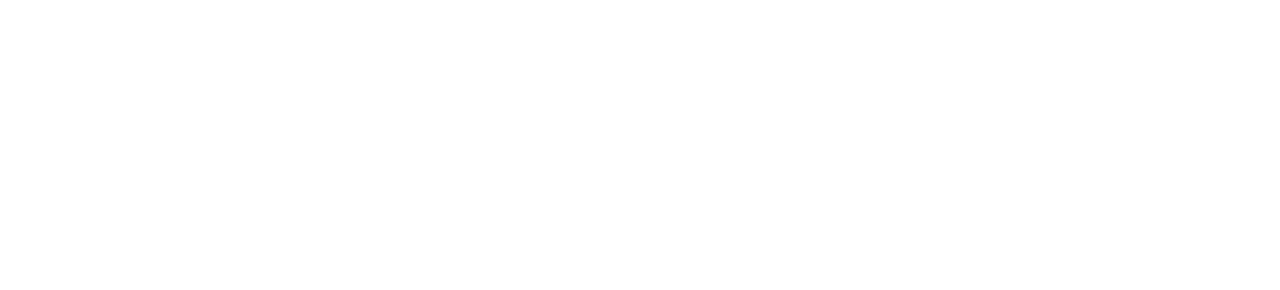
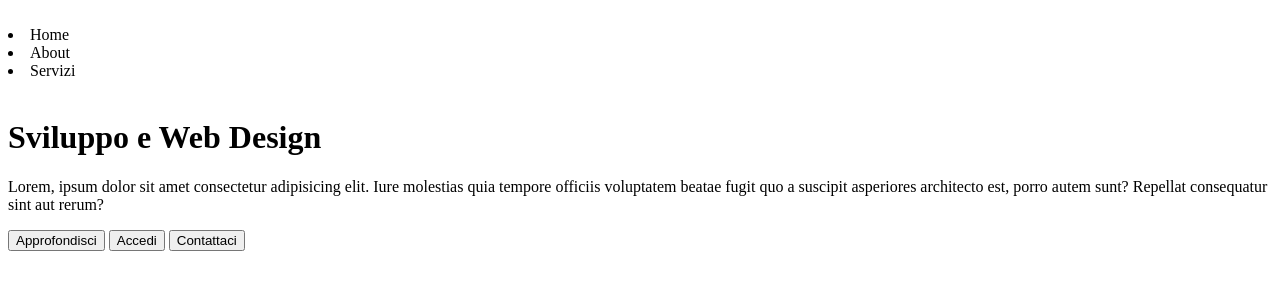
Before and after one commit to giuliacreps2/Esercitazione_Mockup_Sass, a plain HTML site: page index.html in a window 1280 px wide. Drawn offline with Linux system fonts and the light colour scheme.

Commit message:
doing sass

```diff
--- a/index.html
+++ b/index.html
@@ -5,5 +5,42 @@
     <meta name="viewport" content="width=device-width, initial-scale=1.0" />
     <title>Mockup with Sass</title>
   </head>
-  <body></body>
+  <body>
+    <!--NAVBAR-->
+    <header>
+      <img src="" />
+      <nav>
+        <li>Home</li>
+        <li>About</li>
+        <li>Servizi</li>
+      </nav>
+    </header>
+
+    <!--HERO-->
+    <main>
+      <div>
+        <img src="" />
+      </div>
+      <div>
+        <h1>Sviluppo e Web Design</h1>
+        <p>
+          Lorem, ipsum dolor sit amet consectetur adipisicing elit. Iure molestias quia tempore officiis voluptatem beatae fugit quo a suscipit asperiores
+          architecto est, porro autem sunt? Repellat consequatur sint aut rerum?
+        </p>
+        <div>
+          <button>Approfondisci</button>
+          <button>Accedi</button>
+          <button>Contattaci</button>
+        </div>
+      </div>
+    </main>
+
+    <!--CARD-->
+    <section>
+      <img src="" alt="" />
+      <img src="" alt="" />
+      <img src="" alt="" />
+      <img src="" alt="" />
+    </section>
+  </body>
 </html>
```
Also changed, not shown: assets/_button.scss (added), assets/_color.scss (added), assets/_font.scss (added), assets/_mixin.scss (added), assets/_reset.scss (added).
